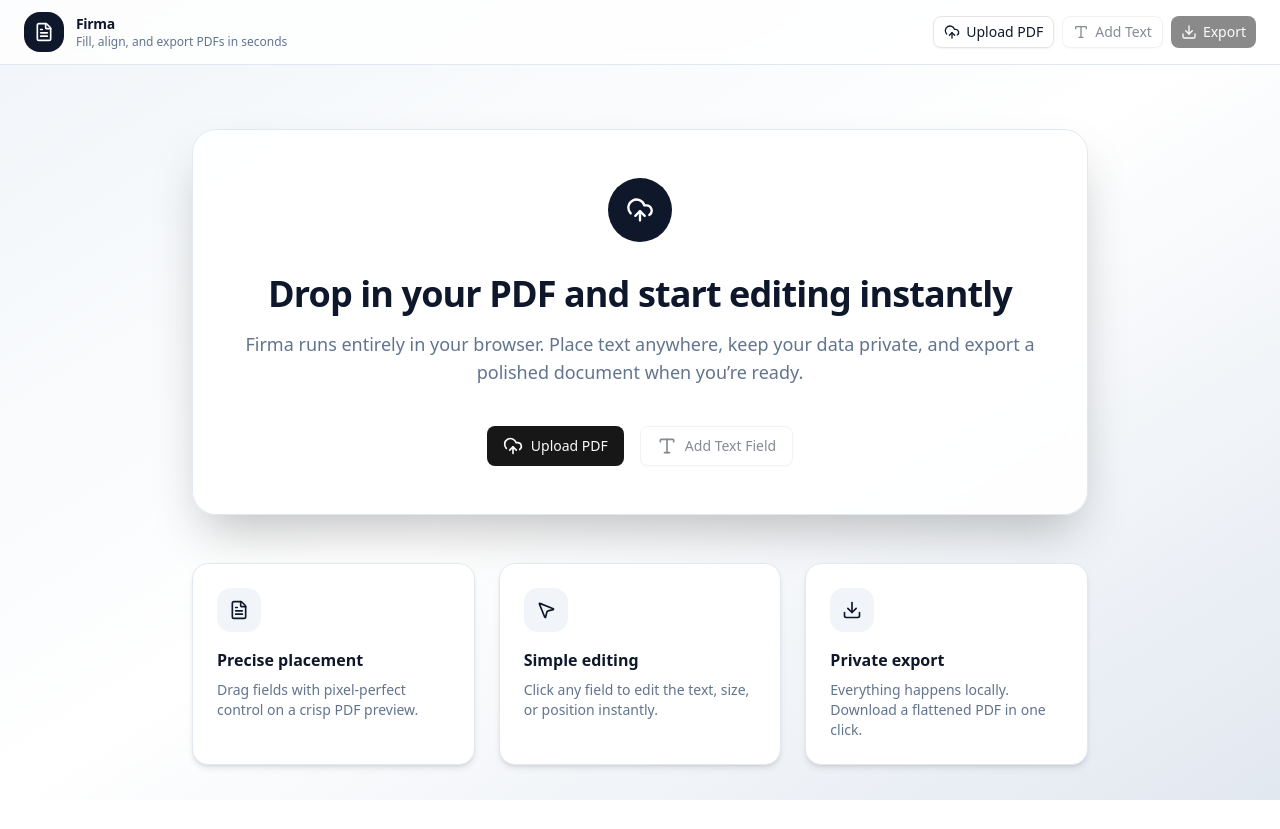
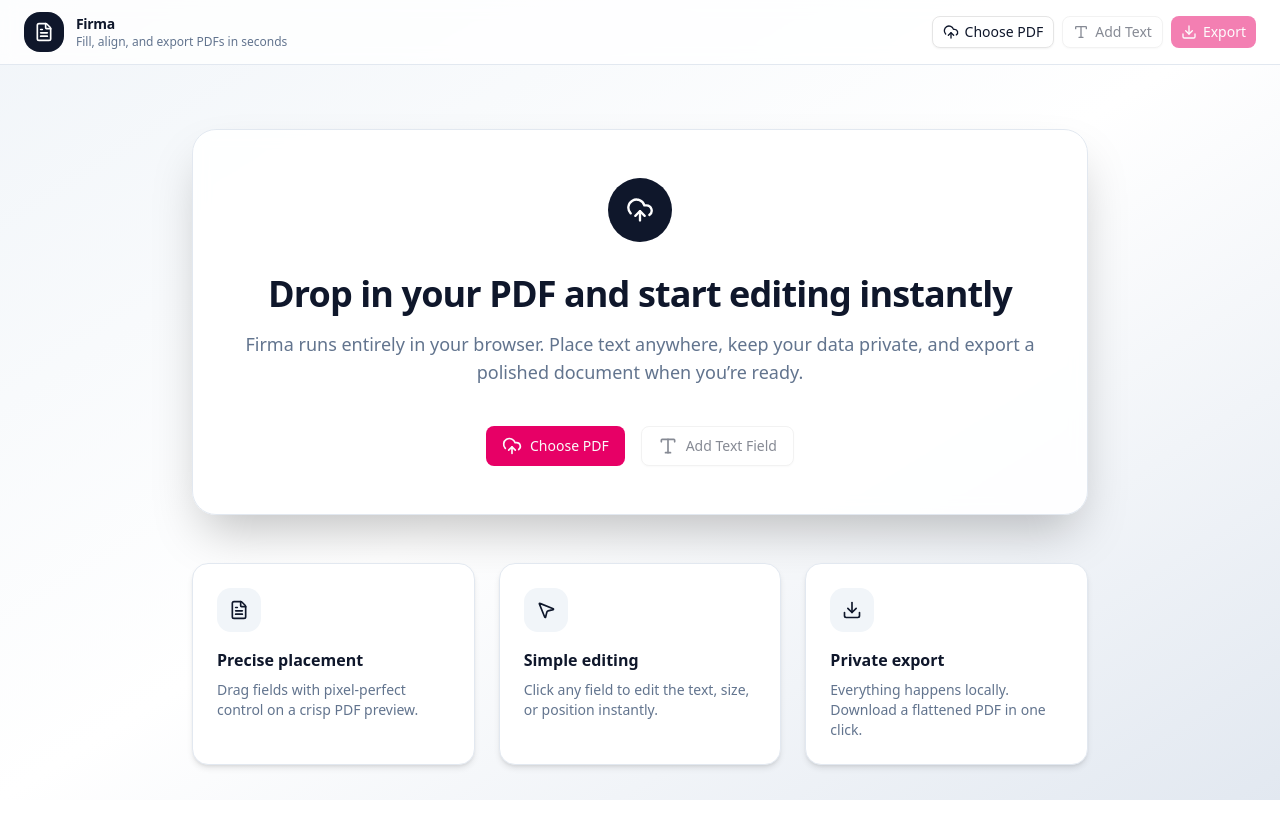
Before and after one commit to wesleybliss/firma, a React (Vite) app: page / in a window 1280 px wide. Built offline with nearby package versions, Linux system fonts and the light colour scheme.

Commit message:
Updated theme & corrected some 'upload' language to say 'choose', for clarity

```diff
--- a/src/App.tsx
+++ b/src/App.tsx
@@ -85,7 +85,7 @@ function App() {
 
     const addTextField = () => {
         if (!pdfDimensions.width || !pdfDimensions.height) {
-            toast.error('Upload a PDF before adding text')
+            toast.error('Choose a PDF before adding text')
             return
         }
 
@@ -125,10 +125,10 @@ function App() {
             previous.map(field =>
                 field.id === id
                     ? {
-                          ...field,
-                          x: clamp(position.x / width, 0, 1),
-                          y: clamp(position.y / height, 0, 1),
-                      }
+                        ...field,
+                        x: clamp(position.x / width, 0, 1),
+                        y: clamp(position.y / height, 0, 1),
+                    }
                     : field
             )
         )
@@ -224,7 +224,7 @@ function App() {
                         <div className="flex items-center gap-2">
                             <Button variant="outline" size="sm" onClick={openFileDialog}>
                                 <UploadCloud className="size-4" />
-                                {pdfFile ? 'Replace PDF' : 'Upload PDF'}
+                                {pdfFile ? 'Replace PDF' : 'Choose PDF'}
                             </Button>
                             <Button variant="outline" size="sm" onClick={addTextField} disabled={!pdfFile}>
                                 <Type className="size-4" />
@@ -446,7 +446,7 @@ function App() {
                                 <div className="mt-10 flex flex-col items-center gap-4 sm:flex-row sm:justify-center">
                                     <Button size="lg" onClick={openFileDialog}>
                                         <UploadCloud className="size-5" />
-                                        Upload PDF
+                                        Choose PDF
                                     </Button>
                                     <Button variant="outline" size="lg" onClick={addTextField} disabled>
                                         <Type className="size-5" />
--- a/src/index.css
+++ b/src/index.css
@@ -49,42 +49,42 @@
   --card-foreground: oklch(0.145 0 0);
   --popover: oklch(1 0 0);
   --popover-foreground: oklch(0.145 0 0);
-  --primary: oklch(0.205 0 0);
+  --primary: oklch(0.558 0.288 2.232);
   --primary-foreground: oklch(0.985 0 0);
   --secondary: oklch(0.97 0 0);
-  --secondary-foreground: oklch(0.205 0 0);
+  --secondary-foreground: oklch(0.558 0.288 2.232);
   --muted: oklch(0.97 0 0);
   --muted-foreground: oklch(0.556 0 0);
   --accent: oklch(0.97 0 0);
-  --accent-foreground: oklch(0.205 0 0);
+  --accent-foreground: oklch(0.558 0.288 2.232);
   --destructive: oklch(0.577 0.245 27.325);
   --border: oklch(0.922 0 0);
   --input: oklch(0.922 0 0);
-  --ring: oklch(0.708 0 0);
-  --chart-1: oklch(0.646 0.222 41.116);
+  --ring: oklch(0.558 0.288 2.232);
+  --chart-1: oklch(0.558 0.288 2.232);
   --chart-2: oklch(0.6 0.118 184.704);
   --chart-3: oklch(0.398 0.07 227.392);
   --chart-4: oklch(0.828 0.189 84.429);
   --chart-5: oklch(0.769 0.188 70.08);
   --sidebar: oklch(0.985 0 0);
   --sidebar-foreground: oklch(0.145 0 0);
-  --sidebar-primary: oklch(0.205 0 0);
+  --sidebar-primary: oklch(0.558 0.288 2.232);
   --sidebar-primary-foreground: oklch(0.985 0 0);
   --sidebar-accent: oklch(0.97 0 0);
-  --sidebar-accent-foreground: oklch(0.205 0 0);
+  --sidebar-accent-foreground: oklch(0.558 0.288 2.232);
   --sidebar-border: oklch(0.922 0 0);
-  --sidebar-ring: oklch(0.708 0 0);
+  --sidebar-ring: oklch(0.558 0.288 2.232);
 }
 
 .dark {
   --background: oklch(0.145 0 0);
   --foreground: oklch(0.985 0 0);
-  --card: oklch(0.205 0 0);
+  --card: oklch(0.145 0 0);
   --card-foreground: oklch(0.985 0 0);
-  --popover: oklch(0.205 0 0);
+  --popover: oklch(0.145 0 0);
   --popover-foreground: oklch(0.985 0 0);
-  --primary: oklch(0.922 0 0);
-  --primary-foreground: oklch(0.205 0 0);
+  --primary: oklch(0.558 0.288 2.232);
+  --primary-foreground: oklch(0.985 0 0);
   --secondary: oklch(0.269 0 0);
   --secondary-foreground: oklch(0.985 0 0);
   --muted: oklch(0.269 0 0);
@@ -92,28 +92,29 @@
   --accent: oklch(0.269 0 0);
   --accent-foreground: oklch(0.985 0 0);
   --destructive: oklch(0.704 0.191 22.216);
-  --border: oklch(1 0 0 / 10%);
-  --input: oklch(1 0 0 / 15%);
-  --ring: oklch(0.556 0 0);
-  --chart-1: oklch(0.488 0.243 264.376);
+  --border: oklch(0.269 0 0);
+  --input: oklch(0.269 0 0);
+  --ring: oklch(0.558 0.288 2.232);
+  --chart-1: oklch(0.558 0.288 2.232);
   --chart-2: oklch(0.696 0.17 162.48);
   --chart-3: oklch(0.769 0.188 70.08);
   --chart-4: oklch(0.627 0.265 303.9);
   --chart-5: oklch(0.645 0.246 16.439);
-  --sidebar: oklch(0.205 0 0);
+  --sidebar: oklch(0.145 0 0);
   --sidebar-foreground: oklch(0.985 0 0);
-  --sidebar-primary: oklch(0.488 0.243 264.376);
+  --sidebar-primary: oklch(0.558 0.288 2.232);
   --sidebar-primary-foreground: oklch(0.985 0 0);
   --sidebar-accent: oklch(0.269 0 0);
   --sidebar-accent-foreground: oklch(0.985 0 0);
-  --sidebar-border: oklch(1 0 0 / 10%);
-  --sidebar-ring: oklch(0.556 0 0);
+  --sidebar-border: oklch(0.269 0 0);
+  --sidebar-ring: oklch(0.558 0.288 2.232);
 }
 
 @layer base {
   * {
     @apply border-border outline-ring/50;
   }
+
   body {
     @apply bg-background text-foreground;
   }
```
Also changed, not shown: components.json, 1 other file (tests, documents, lock files or other folders).
